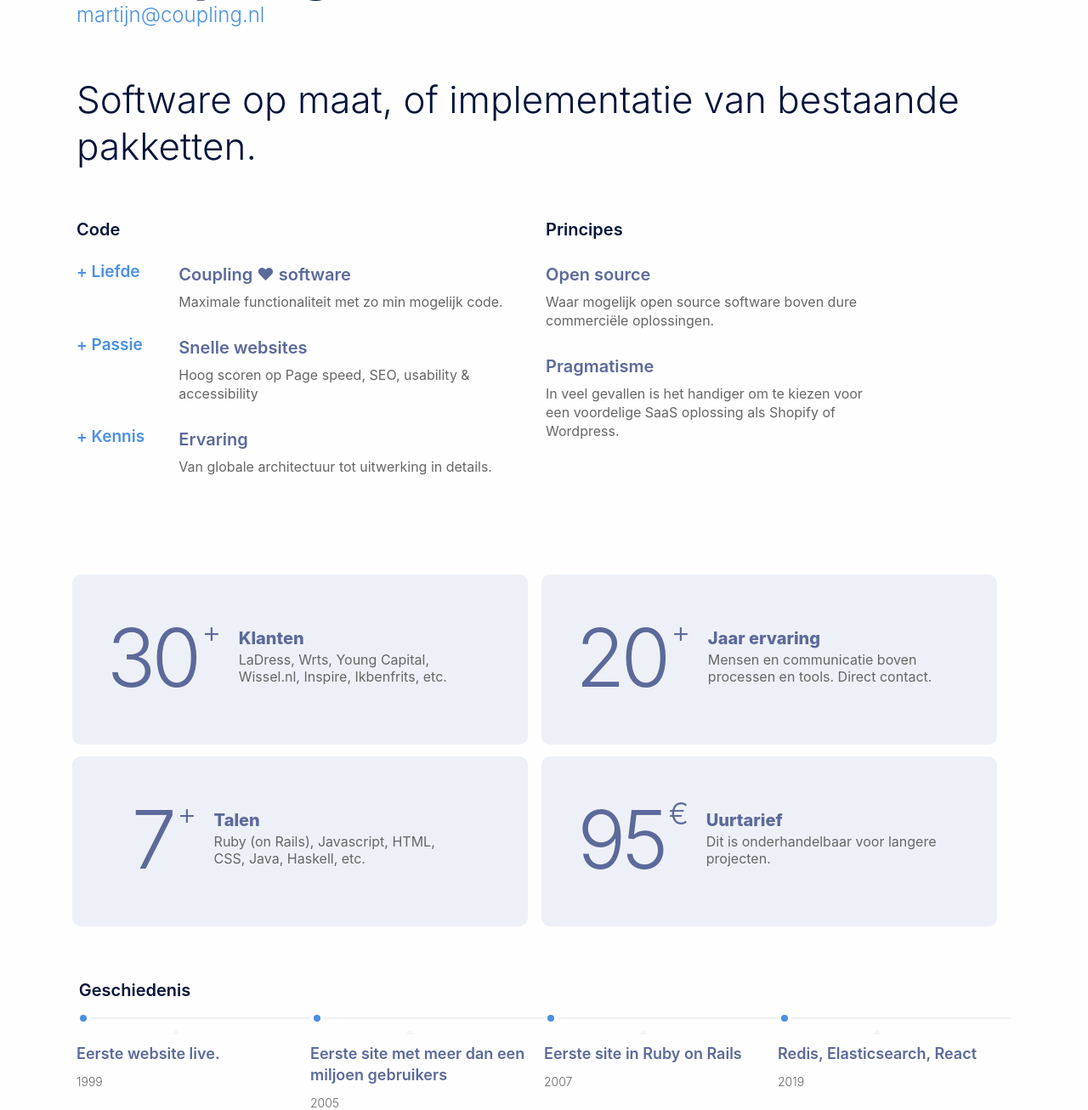
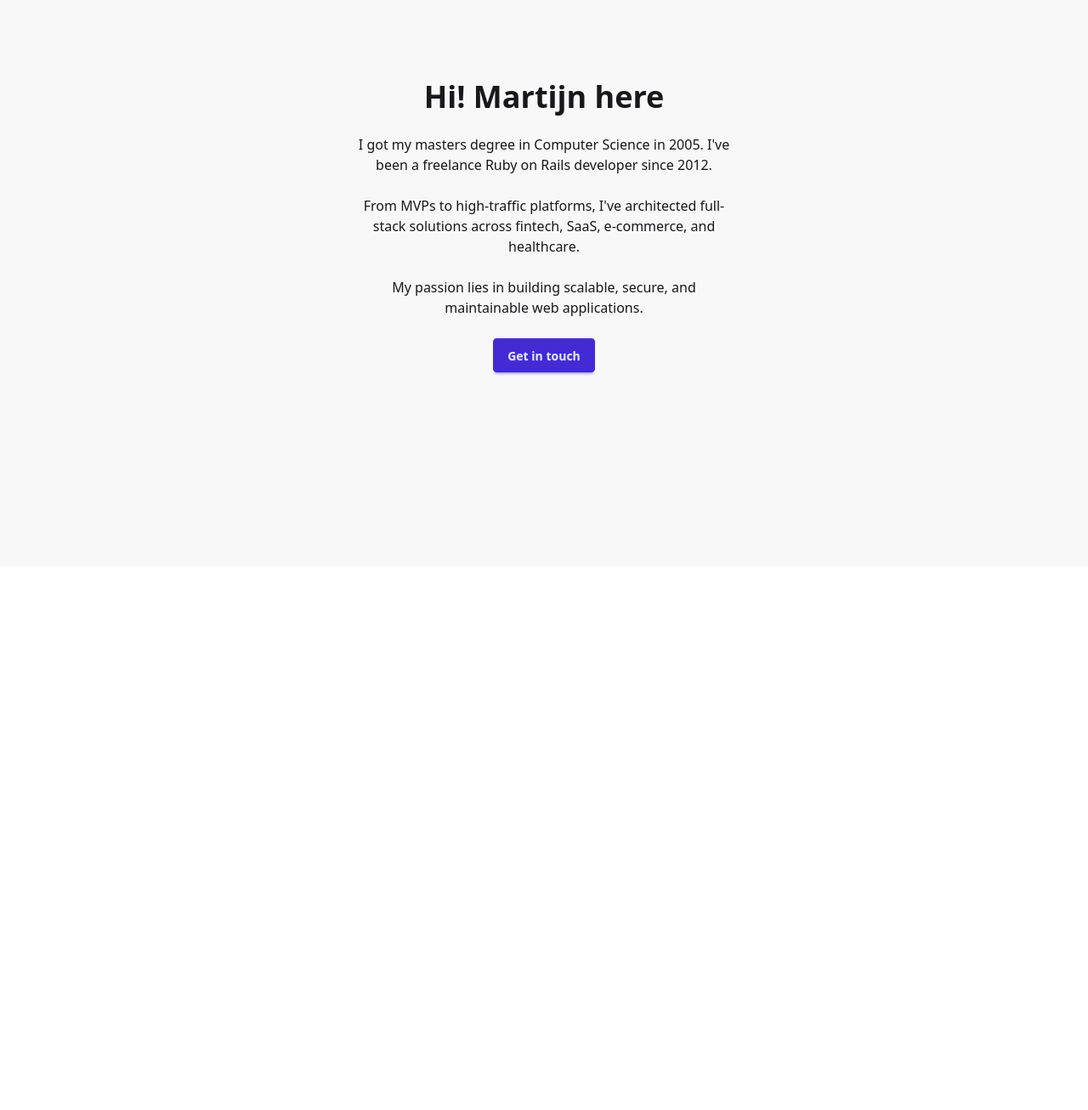
Before and after one commit to lafeber/lafeber.github.io, a website: page index.html in a window 1280 px wide. Shown: the part 134-1440 px from the top of the page at 85% size. After the commit the page ends 800 px from the top, so only its background shows below. Drawn offline with Linux system fonts and the light colour scheme.

Commit message:
New daisy site

```diff
--- /dev/null
+++ b/app.css
@@ -0,0 +1,3 @@
+@import "tailwindcss" source(none);
+@source "index.html";
+@plugin "daisyui";
--- a/index.html
+++ b/index.html
@@ -2,138 +2,28 @@
 <html lang="nl">
 <head>
 	<title>Coupling</title>
-	<meta name="description" content="Ruby on Rails developers met ervaring." />
+	<meta name="description" content="Martijn Lafeber, Ruby on Rails developer" />
 	<meta charset="utf-8" />
 	<meta name="viewport" content="width=device-width, initial-scale=1.0">
-	<link rel="stylesheet" type="text/css" href="styles.css" defer>
+	<link rel="stylesheet" type="text/css" href="application.css" defer>
 	<link rel="shortcut icon" href="favicon.ico" />
 </head>
 <body>
-<div class="container">
-  <div class="hero">
-    <h1 class="name"><strong>Coupling</strong></h1>
-    <span class="job-title">Software op maat</span>
-    <span class="email" id="email">mail me</span>
-    <h2 class="lead">Software op maat, of implementatie van bestaande pakketten.</h2>
-  </div>
-</div>
-<div class="container">
-  <div class="sections">
-    <h2 class="section-title">Code</h2>
-    <div class="list-card">
-      <span class="exp">+ Liefde</span>
-      <div>
-        <h3>Coupling &#9829; software</h3>
-        <span>Maximale functionaliteit met zo min mogelijk code.</span>
+    <div class="hero bg-base-200 min-h-screen">
+      <div class="hero-content text-center">
+        <div class="max-w-md">
+          <h1 class="text-4xl font-bold">Hi! Martijn here</h1>
+          <p class="py-6">I got my masters degree in Computer Science in 2005. I've been a freelance Ruby on Rails developer since 2012.</p>
+
+          <p>From MVPs to high-traffic platforms, I've architected full-stack solutions across fintech, SaaS, e-commerce, and healthcare.</p>
+
+          <p class="py-6">My passion lies in building scalable, secure, and maintainable web applications.</p>
+
+          <a id="hi" class="btn btn-primary">Get in touch</a>
+        </div>
       </div>
     </div>
-    <div class="list-card">
-      <span class="exp">+ Passie</span>
-      <div>
-        <h3>Snelle websites</h3>
-        <span>Hoog scoren op Page speed, SEO, usability & accessibility</span>
-      </div>
-    </div>
-    <div class="list-card">
-      <span class="exp">+ Kennis</span>
-      <div>
-        <h3>Ervaring</h3>
-        <span>Van globale architectuur tot uitwerking in details.</span>
-      </div>
-    </div>
-  </div>
-  <div class="sections">
-      <h2 class="section-title">Principes</h2>
-      <div class="list-card">
-        <div>
-          <h3>Open source</h3>
-          <span>Waar mogelijk open source software boven dure commerciële oplossingen.</span>
-        </div>
-      </div>
-      <div class="list-card">
-        <div>
-          <h3>Pragmatisme</h3>
-          <span>In veel gevallen is het handiger om te kiezen voor een voordelige SaaS oplossing als Shopify of Wordpress.</span>
-        </div>
-      </div>
-  </div>
-</div>
-<br>
-<div class="container cards">
-  <div class="card">
-    <div class="skill-level">
-      <h2>30</h2>
-      <span>+</span>
-    </div>
-    <div class="skill-meta">
-      <h3>Klanten</h3>
-      <span>LaDress, Wrts, Young Capital, Wissel.nl, Inspire, Ikbenfrits, etc.</span>
-    </div>
-  </div>
-  <div class="card">
-    <div class="skill-level">
-      <h2>20</h2>
-      <span>+</span>
-    </div>
-    <div class="skill-meta">
-      <h3>Jaar ervaring</h3>
-      <span>Mensen en communicatie boven processen en tools. Direct contact.</span>
-    </div>
-  </div>
-  <div class="card">
-    <div class="skill-level">
-      <h2>7</h2>
-      <span>+</span>
-    </div>
-    <div class="skill-meta">
-      <h3>Talen</h3>
-      <span>Ruby (on Rails), Javascript, HTML, CSS, Java, Haskell, etc.</span>
-    </div>
-  </div>
-  <div class="card">
-    <div class="skill-level">
-      <h2>95</h2>
-      <span>€</span>
-    </div>
-    <div class="skill-meta">
-      <h3>Uurtarief</h3>
-      <span>Dit is onderhandelbaar voor langere projecten.</span>
-    </div>
-  </div>
-</div>
-<div class="container">
-  <ol class="timeline">
-    <li>
-      <p class="line">Geschiedenis</p>
-      <span class="point"></span>
-      <p class="description">
-        Eerste website live.
-      </p>
-      <span class="date">1999</span>
-    </li>
-    <li>
-      <span class="point"></span>
-      <p class="description">
-        Eerste site met meer dan een miljoen gebruikers
-      </p>
-      <span class="date">2005</span>
-    </li>
-    <li>
-      <span class="point"></span>
-      <p class="description">
-        Eerste site in Ruby on Rails
-      </p>
-      <span class="date">2007</span>
-    </li>
-    <li>
-      <span class="point"></span>
-      <p class="description">
-        Redis, Elasticsearch, React
-      </p>
-      <span class="date">2019</span>
-    </li>
-  </ol>
-</div>
-<script type="text/javascript">document.getElementById('email').innerHTML= '<a href="mailto:ma' + 'rtijn@cou' + 'pling.nl">marti'+'jn@coup'+'ling.nl</a>';</script>
+    <script type="text/javascript">document.getElementById('hi').setAttribute("href", 'mailto:ma' + 'rtijn@cou' + 'pling.nl');</script>
+  </body>
 </body>
 </html>
--- /dev/null
+++ b/package.json
@@ -0,0 +1,5 @@
+{
+  "scripts": {
+    "build:css": "npx @tailwindcss/cli -i app.css -o application.css"
+  }
+}
```
Also changed, not shown: application.css (added).
